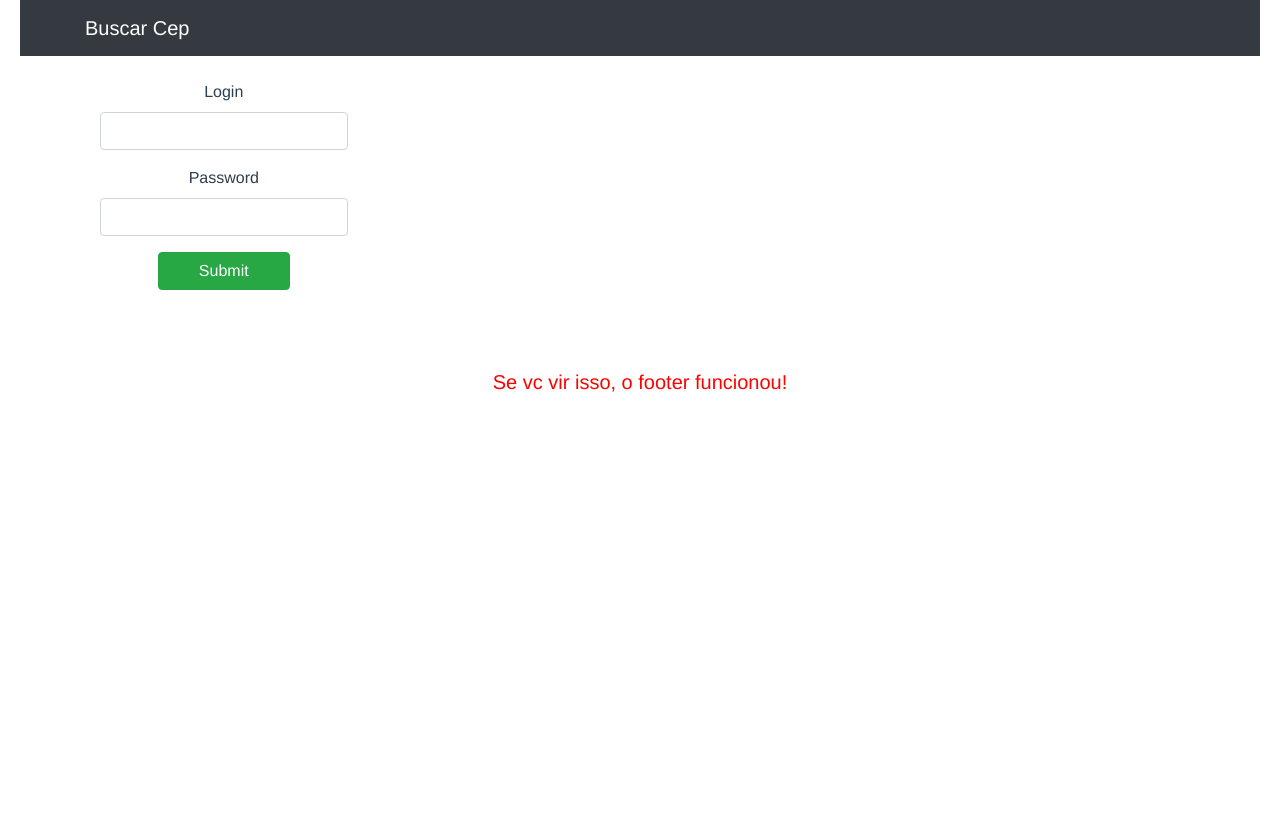
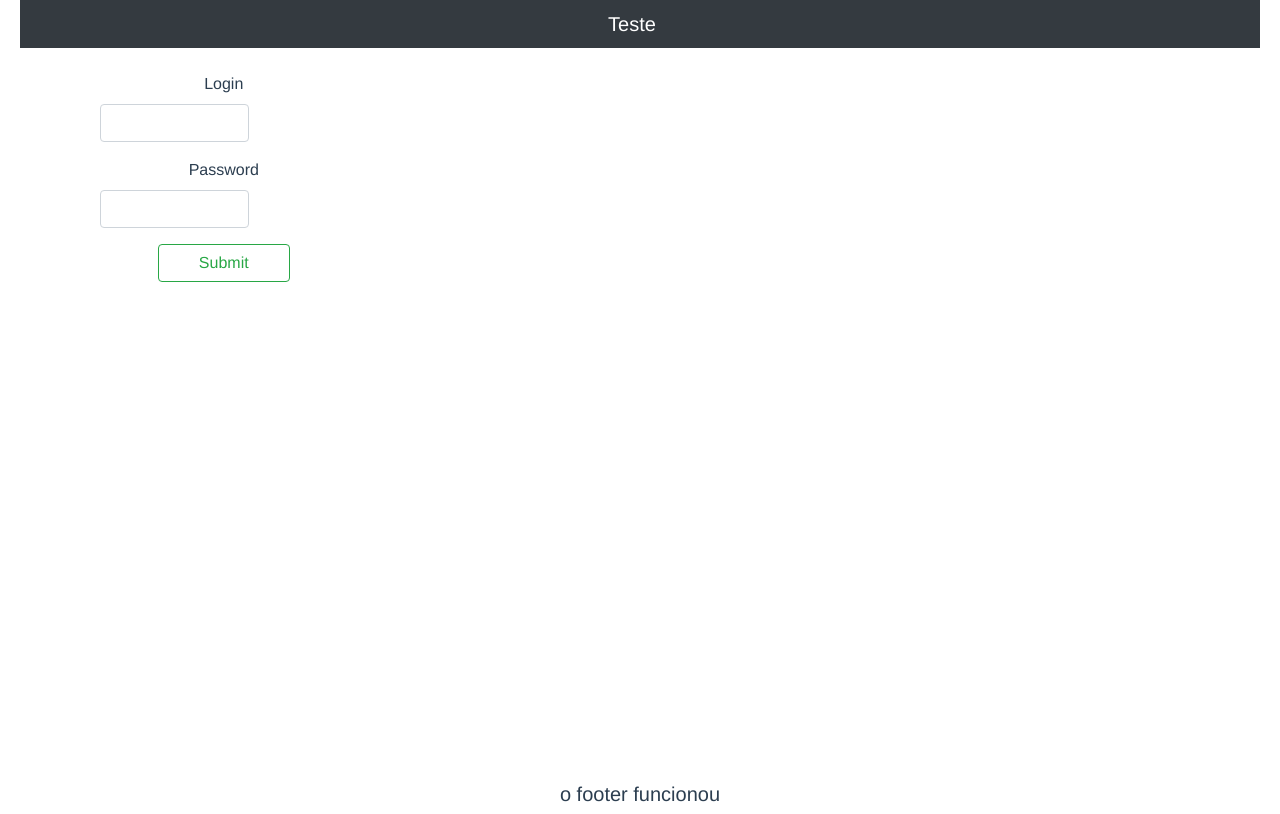
Before and after one commit to leonardoyoshi/Busca-Cep, a Vue app: page /#/login in a window 1280 px wide. Built offline with nearby package versions, Linux system fonts and the light colour scheme.

Commit message:
Buscacep realizando busca manual de cep

```diff
--- a/package.json
+++ b/package.json
@@ -16,7 +16,7 @@
     "jquery": "^1.9.1",
     "lodash": "^4.17.10",
     "vue": "^2.5.2",
-    "vue-router": "^2.0.1",
+    "vue-router": "^2.8.1",
     "vuex": "^2.5.0"
   },
   "devDependencies": {
--- a/src/App.vue
+++ b/src/App.vue
@@ -27,6 +27,10 @@ export default {
 </script>
 
 <style>
+body{
+  margin: 0
+}
+
 #app {
   font-family: 'Avenir', Helvetica, Arial, sans-serif;
   -webkit-font-smoothing: antialiased;
--- a/src/app1/buscacep/components/Main.vue
+++ b/src/app1/buscacep/components/Main.vue
@@ -4,7 +4,6 @@
     <div class="row">
       <div class="col-md-6">
         <div class="form-group">
-          <label>Digite o Cep</label>
           <input id="digitaCep" class="form-control" v-model="cepInput">
         </div>
         <button type="submit" @click="buscaCep" class="btn btn-success">Buscar</button>
@@ -26,7 +25,7 @@ export default {
 
   methods: {
     buscaCep: function () {
-      http.get(`18.217.45.84/cep/busca?cep=${this.cepInput}`, {
+      http.get(`http://18.217.45.84/cep/busca?cep=${this.cepInput}`, {
         headers: {
           'authorization': localStorage.getItem('token')
         }
@@ -44,3 +43,19 @@ export default {
 }
 
 </script>
+
+<style lang="css" scoped>
+
+.form-control{
+  width: 100%;
+  align-content: center;
+  margin-top: 10%;
+}
+
+.btn{
+  padding-left: 40px;
+  padding-right: 50px;
+  margin: 20px;
+  width: 40%;
+}
+</style>
--- a/src/app1/login/form/loginCampos.vue
+++ b/src/app1/login/form/loginCampos.vue
@@ -9,7 +9,7 @@
         <label>Password</label>
        <input type="password" v-model="user.password" class="form-control">
        </div>
-      <button type="submit" @click="doLogin" class="btn btn-success">Submit</button>
+      <button type="submit" @click="doLogin" class="btn btn-outline-success">Submit</button>
     </div>
   </div>
 </template>
@@ -49,11 +49,8 @@ export default {
 }
 </script>
 <style lang="css">
-.input {
-  text-align: center;
-}
-.label {
-  text-align: center;
+.form-control{
+  width: 60%;
 }
 .btn {
   padding-left: 40px;
--- a/src/components/root/login.vue
+++ b/src/components/root/login.vue
@@ -1,18 +1,7 @@
 <template>
-<!-- Navigation -->
-    <nav class="navbar navbar-expand-lg navbar-dark bg-dark static-top">
+    <nav class="navbar-dark bg-dark p-1 box-shadow">
         <div class="container">
-            <a class="navbar-brand" href="#">Buscar Cep</a>
-            <button class="navbar-toggler" type="button" data-toggle="collapse" data-target="#navbarResponsive" aria-controls="navbarResponsive" aria-expanded="false" aria-label="Toggle navigation">
-            <span class="navbar-toggler-icon"></span>
-            </button>
-            <!-- <div class="collapse navbar-collapse" id="navbarResponsive">
-                <ul class="navbar-nav ml-auto">
-                    <li class="nav-item active">
-                        <a class="nav-link" href="#">Home</a>
-                    </li>
-                </ul>
-            </div> -->
+            <a class="navbar-brand" href="#">Teste</a>
         </div>
     </nav>
 </template>
@@ -23,11 +12,4 @@ export default {
 </script>
 
 <style lang="css" scoped>
-    nav {
-        display: inline-table;
-    }
-    a {
-        text-align: center;
-        display: inline;
-    }
 </style>
--- a/src/main.js
+++ b/src/main.js
@@ -3,10 +3,12 @@ import 'bootstrap/dist/css/bootstrap.css'
 import 'bootstrap-vue/dist/bootstrap-vue.css'
 import Vue from 'vue'
 import App from './App'
+import store from './vuex'
 import router from './router'
-import store from './vuex'
 
 Vue.use(BootstrapVue)
+
+Vue.config.productionTip = false
 
 /* eslint-disable no-new */
 new Vue({
--- a/src/shared/Footer.vue
+++ b/src/shared/Footer.vue
@@ -1,6 +1,8 @@
 <template>
   <footer>
-   <h5>Se vc vir isso, o footer funcionou!</h5>
+    <div class="bottombar">
+      <h5>o footer funcionou</h5>
+    </div>
   </footer>
 </template>
 
@@ -11,9 +13,10 @@ export default {
 </script>
 
 <style lang="css" scoped>
- h5 {
-  margin: 80px;
-  text-align: center;
-  color: red;
- }
+footer {
+  .bottombar {
+    padding-top: 500px;
+    justify-content: space-between;
+  }
+}
 </style>
```
Also changed, not shown: 1 other file (tests, documents, lock files or other folders).
